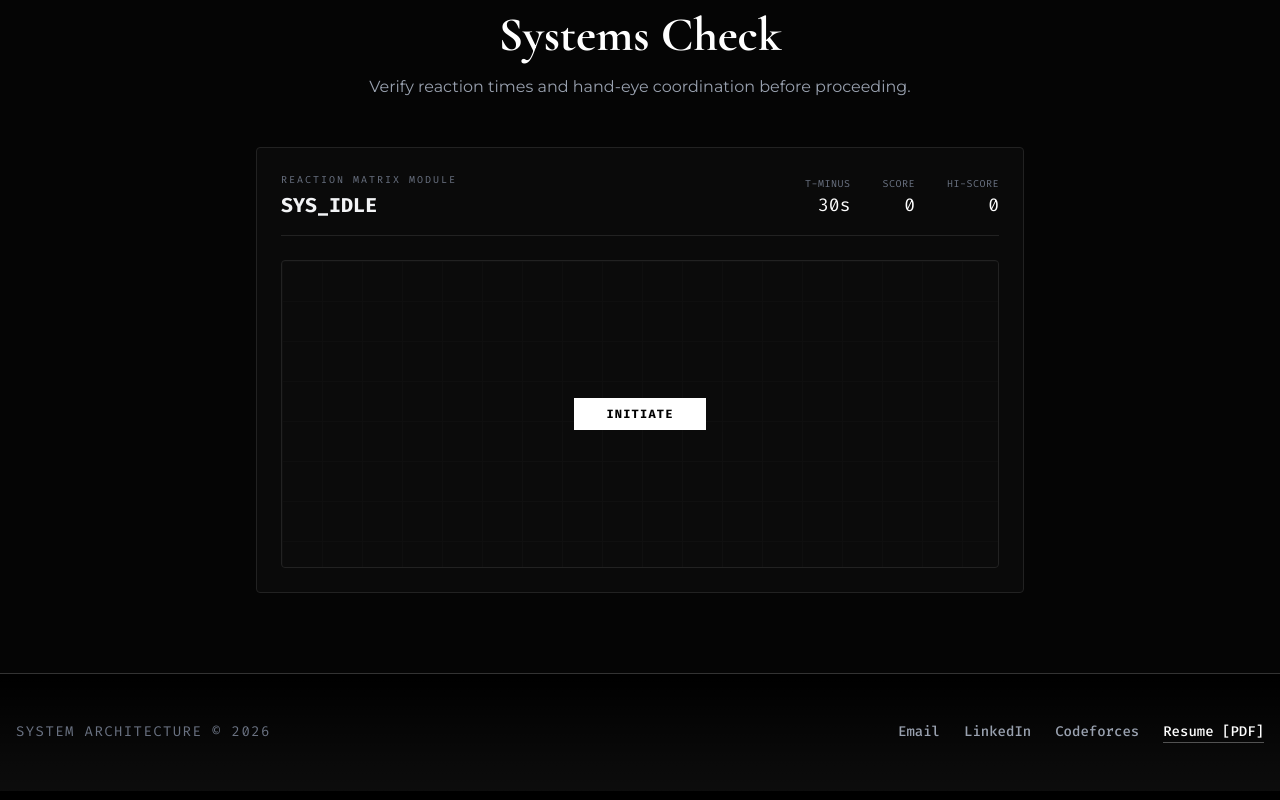
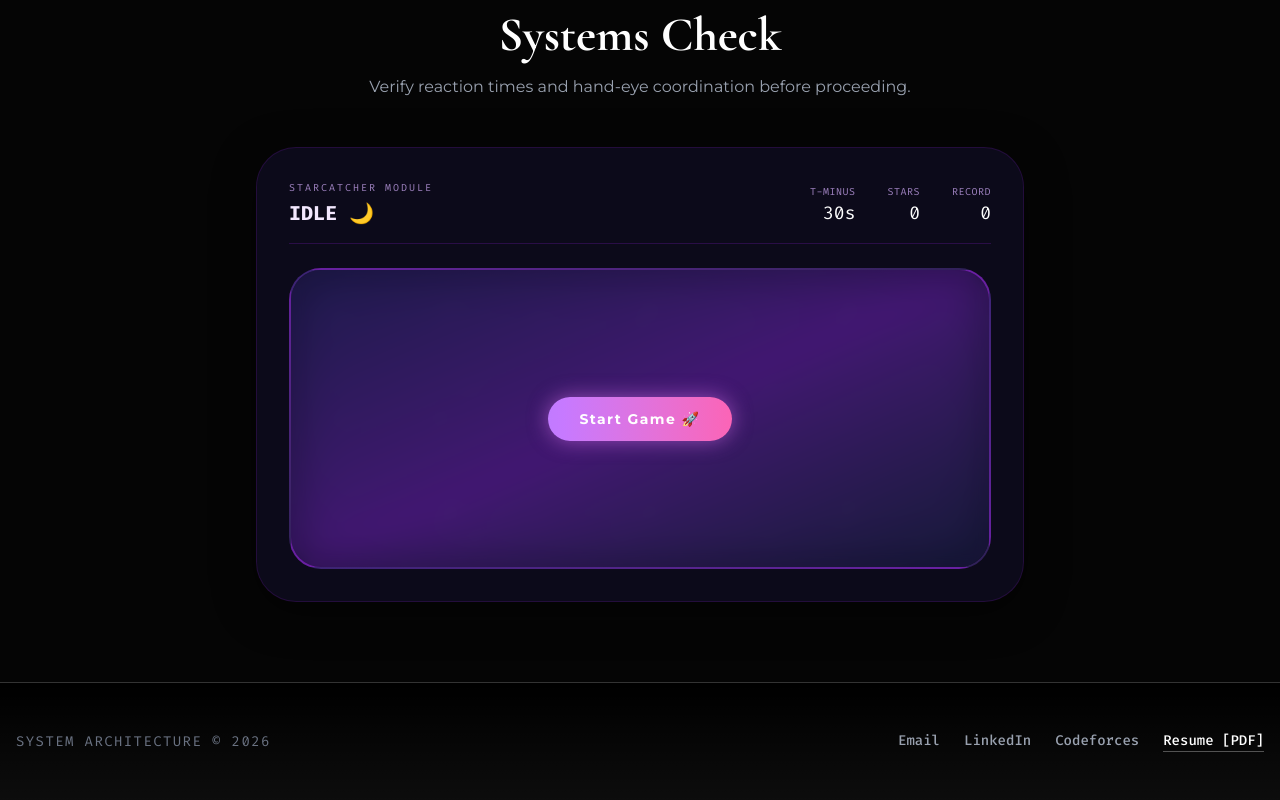
Before and after one commit to AuraDauntless/advait_sandeep_raut, a Next.js app: page / in a window 1280 px wide. Shown: the part 6173-6973 px from the top of the page. Built offline with nearby package versions, Linux system fonts and the light colour scheme.

Commit message:
style: apply cute galaxy aesthetic to minigame

```diff
--- a/components/ReactionDotMinigame.tsx
+++ b/components/ReactionDotMinigame.tsx
@@ -46,52 +46,52 @@ export default function ReactionDotMinigame() {
   }, [isActive, timeLeft, score, highScore]);
 
   return (
-    <div className="w-full max-w-3xl mx-auto flex flex-col gap-6 bg-[#0a0a0a] border border-[#222222] rounded p-6 font-sans">
+    <div className="w-full max-w-3xl mx-auto flex flex-col gap-6 bg-[#0c0a1a] border border-purple-900/30 rounded-[40px] p-6 sm:p-8 font-sans shadow-[0_10px_40px_rgba(0,0,0,0.5)]">
 
       {/* Header Dashboard */}
-      <div className="flex flex-col sm:flex-row justify-between items-start sm:items-end border-b border-[#222222] pb-4 gap-4 sm:gap-0">
+      <div className="flex flex-col sm:flex-row justify-between items-start sm:items-end border-b border-purple-900/40 pb-4 gap-4 sm:gap-0">
         <div className="flex flex-col gap-1">
-          <span className="text-[10px] text-gray-500 font-mono uppercase tracking-[0.2em]">Reaction Matrix Module</span>
-          <span className="text-xl font-bold text-gray-100 font-mono">
-            {isActive ? "SYS_ACTIVE" : "SYS_IDLE"}
+          <span className="text-[10px] text-purple-300/70 font-mono uppercase tracking-[0.2em]">Starcatcher Module</span>
+          <span className="text-xl font-bold text-purple-100 font-mono">
+            {isActive ? "ACTIVE ✨" : "IDLE 🌙"}
           </span>
         </div>
 
         <div className="flex gap-8 font-mono">
           <div className="flex flex-col items-end">
-            <span className="text-[10px] text-gray-500 tracking-wider">T-MINUS</span>
+            <span className="text-[10px] text-purple-300/70 tracking-wider">T-MINUS</span>
             <span className="text-lg text-white">{timeLeft}s</span>
           </div>
           <div className="flex flex-col items-end">
-            <span className="text-[10px] text-gray-500 tracking-wider">SCORE</span>
+            <span className="text-[10px] text-purple-300/70 tracking-wider">STARS</span>
             <span className="text-lg text-white">{score}</span>
           </div>
           <div className="flex flex-col items-end">
-            <span className="text-[10px] text-gray-500 tracking-wider">HI-SCORE</span>
+            <span className="text-[10px] text-purple-300/70 tracking-wider">RECORD</span>
             <span className="text-lg text-white">{highScore}</span>
           </div>
         </div>
       </div>
 
       {/* Playable Area */}
-      <div className="relative w-full aspect-video sm:aspect-[21/9] bg-[#121212] border border-[#222222] rounded overflow-hidden select-none touch-none">
+      <div className="relative w-full aspect-video sm:aspect-[21/9] bg-gradient-to-br from-indigo-950 via-purple-900 to-slate-900 border-2 border-purple-500/20 rounded-[32px] overflow-hidden select-none touch-none shadow-[inset_0_0_40px_rgba(0,0,0,0.5)]">
 
-        {/* Flat Grid Pattern */}
+        {/* Galaxy Star Pattern */}
         <div
-          className="absolute inset-0 opacity-[0.03] pointer-events-none"
+          className="absolute inset-0 pointer-events-none opacity-40"
           style={{
-            backgroundImage: 'linear-gradient(#ffffff 1px, transparent 1px), linear-gradient(90deg, #ffffff 1px, transparent 1px)',
-            backgroundSize: '40px 40px'
+            backgroundImage: 'radial-gradient(circle at 50% 50%, rgba(255, 255, 255, 0.8) 1px, transparent 1px), radial-gradient(circle at 20% 80%, rgba(255, 255, 255, 0.6) 1.5px, transparent 1.5px), radial-gradient(circle at 80% 20%, rgba(255, 255, 255, 0.5) 2px, transparent 2px)',
+            backgroundSize: '100px 100px, 150px 150px, 200px 200px',
           }}
         />
 
         {!isActive && (
-          <div className="absolute inset-0 flex items-center justify-center bg-black/40 z-20">
+          <div className="absolute inset-0 flex items-center justify-center bg-indigo-950/40 backdrop-blur-sm z-20">
             <button
               onClick={startGame}
-              className="px-8 py-2 bg-white text-black font-mono font-bold text-xs tracking-widest uppercase hover:bg-gray-200 active:bg-gray-300 transition-colors"
+              className="px-8 py-3 bg-gradient-to-r from-purple-400 to-pink-400 text-white font-bold text-sm tracking-widest rounded-full hover:scale-105 active:scale-95 transition-all shadow-[0_0_20px_rgba(232,121,249,0.5)]"
             >
-              {timeLeft === 0 ? "RESTART_SEQ" : "INITIATE"}
+              {timeLeft === 0 ? "Play Again ✨" : "Start Game 🚀"}
             </button>
           </div>
         )}
@@ -107,7 +107,7 @@ export default function ReactionDotMinigame() {
           >
             <div
               onPointerDown={handleDotClick}
-              className="w-5 h-5 sm:w-6 sm:h-6 bg-white rounded-full cursor-crosshair hover:scale-110 active:scale-90 transition-transform"
+              className="w-6 h-6 sm:w-8 sm:h-8 bg-gradient-to-tr from-pink-300 to-purple-100 rounded-full cursor-crosshair hover:scale-110 active:scale-75 transition-transform shadow-[0_0_20px_rgba(244,114,182,0.8)]"
             />
           </div>
         )}
```
